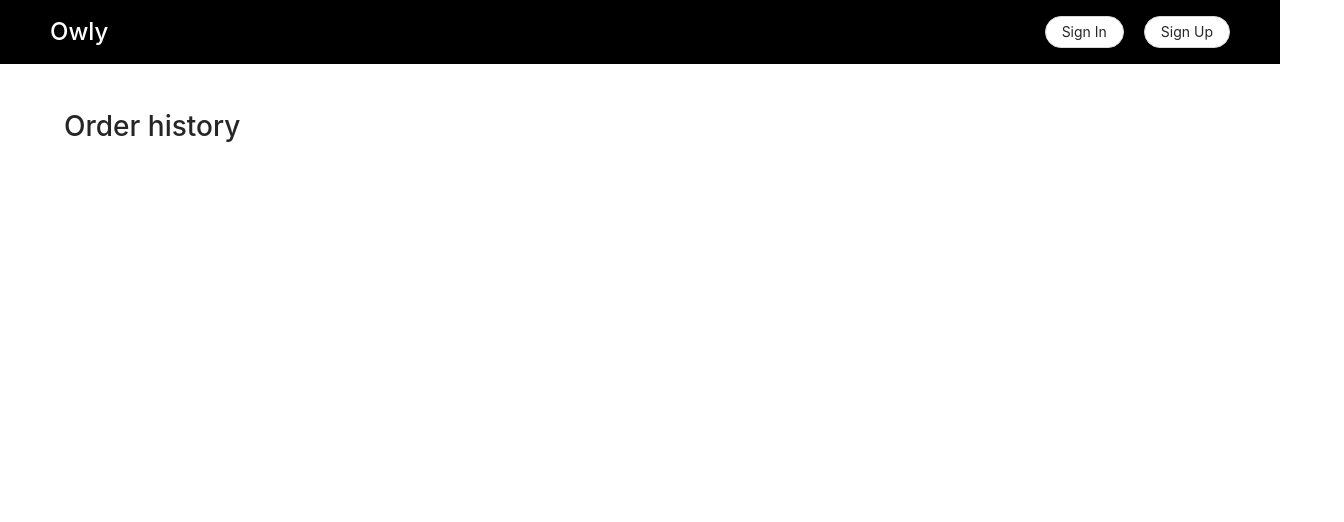
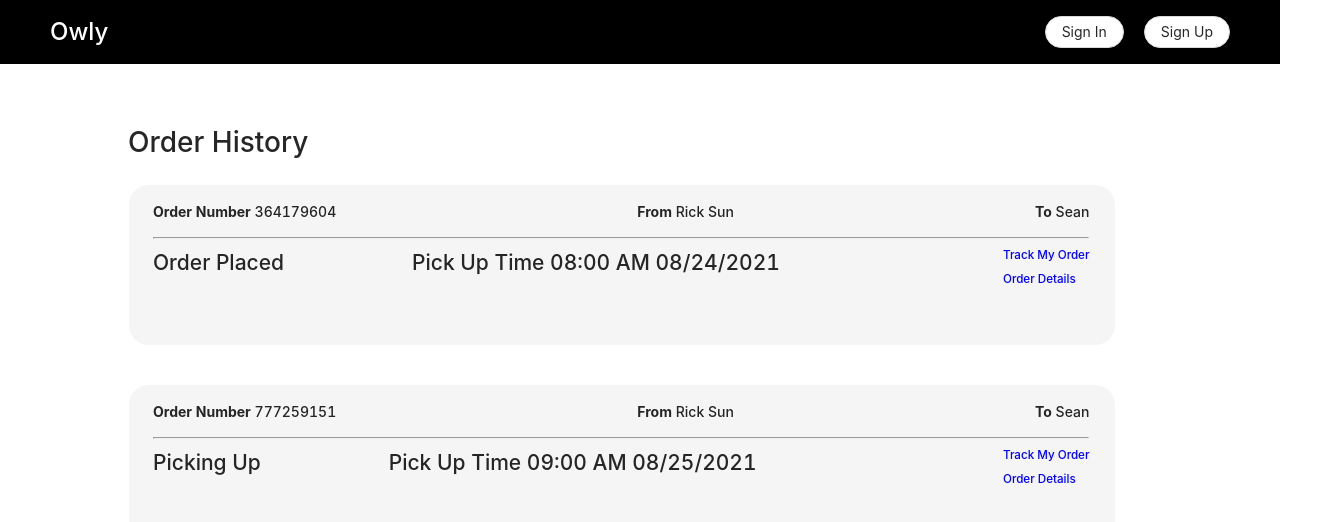
Before and after one commit to Stephen-X123/deliveryProject, a React (Create React App) app in the folder DeliveryProject-Frontend/frontend-react-app/: page /orderhistory in a window 1280 px wide. Shown: the top 522 px of the page, 1344 px wide, since content can reach past the window. Built offline with nearby package versions, Linux system fonts and the light colour scheme.

Commit message:
OWLY-OrderDetails-finished : OrderHistory polished

```diff
--- a/DeliveryProject-Frontend/frontend-react-app/src/components/OrderHistory.js
+++ b/DeliveryProject-Frontend/frontend-react-app/src/components/OrderHistory.js
@@ -1,14 +1,75 @@
 import React from "react";
 import '../css/OrderHistory.css'
+import { Link } from "react-router-dom";
+import '../css/OrderHistory.css'
+import { List, Row, Col, Button } from 'antd';
+import Item from "antd/lib/list/Item";
+import { Route } from "react-router-dom";
+import { findRenderedDOMComponentWithClass } from "react-dom/test-utils";
 
-export default class OrderHistory extends React.Component {
+const data = [
+  {'order_number' : "364179604",
+  'order_status' : "Order Placed",
+  'sender' : "Rick Sun",
+  'receiver' : "Sean",
+  'actual_pick_up_time' : "08:00 AM 08/24/2021"},
+
+
+  {'order_number' : "777259151",
+  'order_status' : "Picking Up",
+  'sender' : "Rick Sun",
+  'receiver' : "Sean",
+  'actual_pick_up_time' : "09:00 AM 08/25/2021"}
+  ];
+class OrderHistory extends React.Component {
+
   render() {
     return (
-      <div className="order-history-background">
-        <h1 className="order-history-title">
-          Order history
-        </h1>
-      </div>
+      <>
+        <h1 style = {{left : '10vw', position : 'absolute', top : '15vh'}}>Order History</h1>
+        <List
+        style = {{marginTop: '10vh', borderColor : 'transparent'}}
+        size="large"
+        //header={<div><h3 style = {{left : '10vw', position : 'absolute', marginBottom : '30vh', top : '0vh'}}>Order History</h3></div>}
+        bordered
+        dataSource={data}
+        renderItem={item => <div style = {{width : '77vw' , height : '20vh', backgroundColor : 'whitesmoke',
+        marginTop : '5vh', borderRadius : '20px', left : '10vw', position : "relative"}}><List.Item>{
+          <>
+          <span style = {{marginBottom : '1vh'}}>
+            <Row justify="space-between">
+              <Col><h4 style = {{left : '0vw', postion : 'absolute'}}><b>Order Number</b> {item.order_number}</h4></Col>
+              <Col><h4 style = {{left : '30vw', postion : 'absolute'}}><b>From</b> {item.sender}</h4></Col>
+              <Col><h4 style = {{right: '0vw', postion : 'absolute'}}><b>To</b> {item.receiver}</h4></Col>
+            </Row>
+            <hr style = {{width : '73vw', color : 'black', left : '-5vw'}}/>
+            <Row justify="space-between">
+              <span>
+                <h2 style = {{display : 'inline', marginRight : '10vw'}}>{item.order_status}</h2>
+                <h2 style = {{display : 'inline'}}>Pick Up Time {item.actual_pick_up_time}</h2>
+              </span>
+              <span>
+                <Col>
+                  <Link to = "/tracking">
+                            <h5 style = {{color : 'blue'}}>
+                                Track My Order
+                            </h5>
+                  </Link>
+                  <Link to = "/orderdetails">
+                            <h5 style = {{color : 'blue'}}>
+                                Order Details
+                            </h5>
+                  </Link>
+                </Col>
+              </span>
+              </Row>
+          </span>
+          </>
+          }</List.Item></div>}
+        />
+      </>
     );
   }
 }
+
+export default OrderHistory;
```
